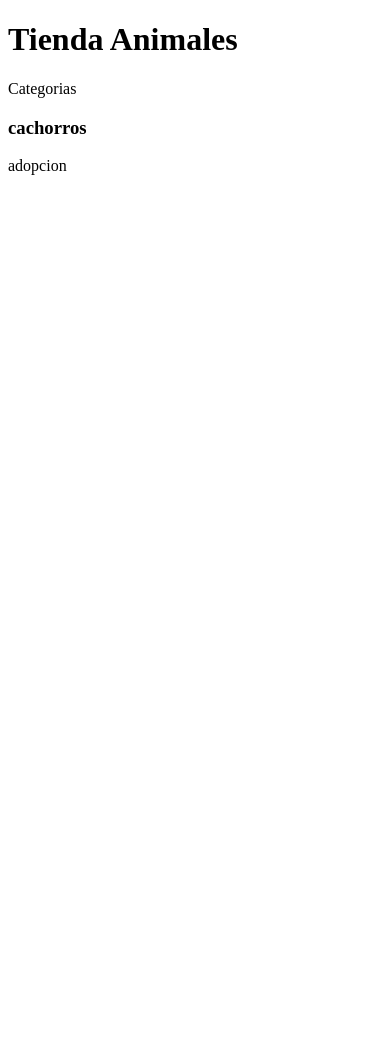
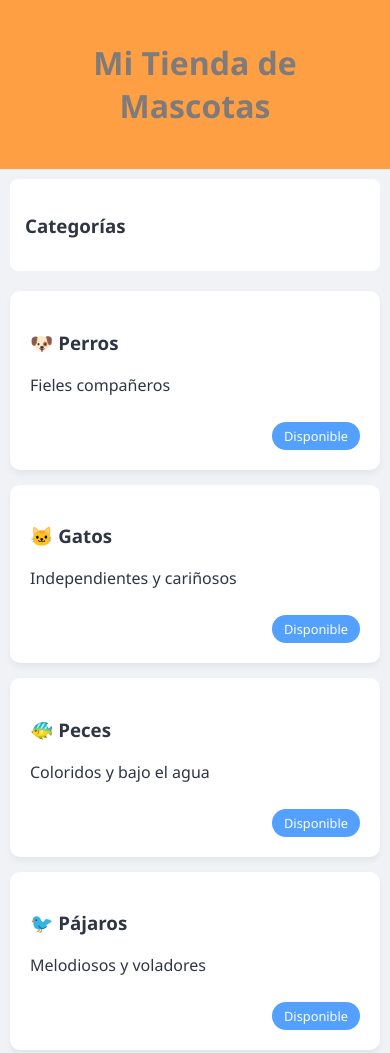
Before and after one commit to EdgarMR88/taskflow-project, a plain HTML site: page index.html in a window 390 px wide. Before the commit the page ends 844 px from the top, so only its background shows below. Drawn offline with Linux system fonts and the light colour scheme.

Commit message:
Tienda de animales responsive completa

```diff
--- a/index.html
+++ b/index.html
@@ -3,22 +3,49 @@
 <head>
     <meta charset="UTF-8">
     <meta name="viewport" content="width=device-width, initial-scale=1.0">
-    <title>Taskflow App</title>
-    <link rel="stylesheet" href="styles.css">
+    <title>Tienda de Animales</title>
+    <link rel="stylesheet" href="style.css">
 </head>
 <body>
     <header>
-        <h1>Tienda Animales</h1>
+        <h1>Mi Tienda de Mascotas</h1>
     </header>
 
-    <main>
-        <aside>
-            <p>Categorias</p>
+    <main class="contenedor-principal">
+        <aside class="categorias">
+            <h3>Categorías</h3>
         </aside>
-        <section class="task-list">
+        <section class="grid-mascotas">
             <div class="task-card">
-                <h3>cachorros</h3>
-                <span class="badge">adopcion</span>
+                <div class="info">
+                    <h3>🐶 Perros</h3>
+                    <p>Fieles compañeros</p>
+                </div>
+                <span class="badge">Disponible</span>
+            </div>
+
+            <div class="task-card">
+                <div class="info">
+                    <h3>🐱 Gatos</h3>
+                    <p>Independientes y cariñosos</p>
+                </div>
+                <span class="badge">Disponible</span>
+            </div>
+
+            <div class="task-card">
+                <div class="info">
+                    <h3>🐠 Peces</h3>
+                    <p>Coloridos y bajo el agua</p>
+                </div>
+                <span class="badge">Disponible</span>
+            </div>
+
+            <div class="task-card">
+                <div class="info">
+                    <h3>🐦 Pájaros</h3>
+                    <p>Melodiosos y voladores</p>
+                </div>
+                <span class="badge">Disponible</span>
             </div>
         </section>
     </main>
--- a/style.css
+++ b/style.css
@@ -1,14 +1,92 @@
 :root {
-    --color-principal: #3498db;
-    --color-fondo: #f5f5f5;
-    --color-texto: #333333;
-    --fuente-main: 'Arial', sans-serif;
+    --color-principal: #ff9f43;
+    --color-secundario: #54a0ff;
+    --color-fondo: #f1f2f6;
+    --color-texto: #2f3542;
     --espaciado: 20px;
 }
+
 body {
+    font-family: 'Segoe UI', sans-serif;
     background-color: var(--color-fondo);
     color: var(--color-texto);
-    font-family: var(--fuente-main);
     margin: 0;
+}
+
+header {
+    background-color: var(--color-principal);
+    color: rgb(127, 123, 123);
     padding: var(--espaciado);
+    text-align: center;
 }
+
+.contenedor-principal {
+    display: flex;
+    padding: var(--espaciado);
+    gap: 20px;
+}
+
+.categorias {
+    flex: 1;
+    background: white;
+    padding: 15px;
+    border-radius: 8px;
+    height: fit-content;
+}
+
+.grid-mascotas {
+    flex: 3;
+    display: flex;
+    flex-direction: column;
+    gap: 15px;
+}
+
+.task-card {
+    display: flex;
+    justify-content: space-between;
+    align-items: center;
+    background: white;
+    padding: 20px;
+    border-radius: 10px;
+    box-shadow: 0 4px 6px rgba(0,0,0,0.05);
+    transition: transform 0.3s ease;
+}
+
+.task-card:hover {
+    transform: scale(1.02);
+    border-left: 5px solid var(--color-principal);
+}
+
+.badge {
+    background-color: var(--color-secundario);
+    color: white;
+    padding: 5px 12px;
+    border-radius: 20px;
+    font-size: 0.8rem;
+}
+
+@media (max-width: 768px) {
+    .contenedor-principal {
+        flex-direction: column;
+        padding: 10px;
+    }
+
+    .categorias {
+        width: 100%;
+        box-sizing: border-box;
+    }
+
+    .grid-mascotas {
+        width: 100%;
+    }
+
+    .task-card {
+        flex-direction: column;
+        align-items: flex-start;
+        gap: 10px;
+    }
+
+    .badge {
+        align-self: flex-end;
+    }
+}
```
